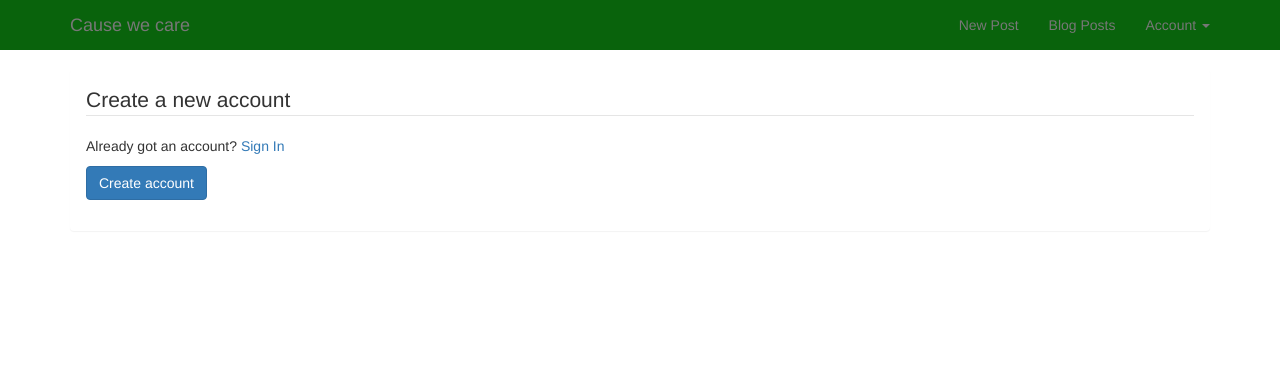
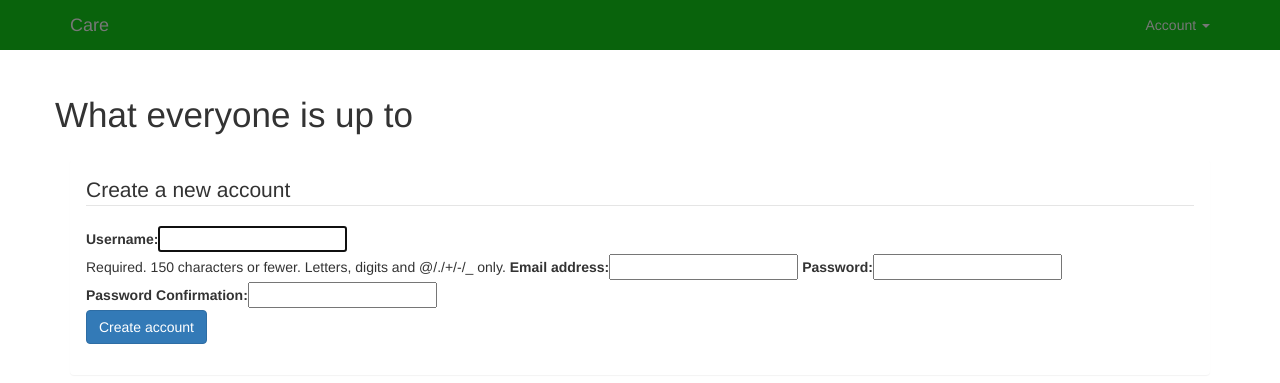
Before and after one commit to aysekubrakupeli/stream-3-end-project, a Django app: page /accounts/register in a window 1280 px wide. Shown: the top 383 px of the page. Run offline with Django 3.2, Linux system fonts and the light colour scheme; some libraries are stand-ins or nearby versions.

Commit message:
Debugging issues

```diff
--- a/accounts/templates/register.html
+++ b/accounts/templates/register.html
@@ -1,13 +1,12 @@
 {% extends "base.html" %}
 {% load bootstrap_tags %}
 {% block content %}
-    <form method="post" action="{% url 'register' %}" class="accountform">
-        <fieldset class="form-group">
-            <legend>Create a new account</legend>
-            <p>Already got an account? <a href="{% url 'login' %}">Sign In</a></p>
-            {% csrf_token %}
-            {{  user_form | as_bootstrap }}
+    <form role="form" method="post" action="{% url 'register' %}" class="accountform">
+        <legend>Create a new account</legend>
+        {% csrf_token %}
+        {{ form | as_bootstrap }}
+        <div class="form-group">
             <button type="submit" class="btn btn-primary">Create account</button>
-        </fieldset>
+        </div>
     </form>
 {% endblock %}
--- a/static/css/style.css
+++ b/static/css/style.css
@@ -87,3 +87,11 @@
 .bio-text{
     font-size: 30px;
 }
+
+.blogtitle {
+    padding-top: 45px;
+}
+
+.blogtitle p {
+    font-size: 35px;
+}
--- a/templates/base.html
+++ b/templates/base.html
@@ -16,42 +16,43 @@
 </head>
 
 <body>
-<!-- Fixed masthead -->
 <nav class="navbar navbar-masthead navbar-default navbar-fixed-top">
     <div class="container">
         <div class="navbar-header">
             <button type="button" class="navbar-toggle collapsed" data-toggle="collapse" data-target="#navbar"
                     aria-expanded="false" aria-controls="navbar">
                 <span class="sr-only">Toggle navigation</span>
+                <span class="icon-bar"></span>
+                <span class="icon-bar"></span>
+                <span class="icon-bar"></span>
             </button>
-            <a class="navbar-brand" href="{% url 'index' %}">Cause we care</a>
+            <a class="navbar-brand" href="{% url 'index' %}">Care</a>
         </div>
         <div id="navbar" class="navbar-collapse collapse">
             <ul class="nav navbar-nav navbar-right">
-                <li><a href="{% url 'newpost' %}">New Post</a></li>
-                <li><a href="{% url 'index' %}">Blog Posts</a></li>
+                {% if user.is_authenticated %}
+                    <li><a href="{% url 'newpost' %}">New Post</a></li>
+                {% endif %}
                 <li class="dropdown">
                     <a href="#" class="dropdown-toggle" data-toggle="dropdown" role="button" aria-haspopup="true"
                        aria-expanded="false">
-                       <span>
-
-                           {% if request.user.is_authenticated %}
+                        <span>
+                        {% if request.user.is_authenticated %}
                            <img src="{{ MEDIA_URL }}{{ request.user.profile.image }}"
                                                         style="width:25px; height: 25px; background-color: #12ABB2; color: #ffffff;"
                                                         class="img-circle">
                             {% endif %}
-
-
-                        </span> Account <span class="caret"></span></a>
+                        </span> Account <span
+                            class="caret"></span></a>
                     <ul class="dropdown-menu">
-                            {% if request.user.is_authenticated %}
+                        {% if user.is_authenticated %}
                             <li><a href="{% url 'profile' %}">Profile</a></li>
                             <li role="separator" class="divider"></li>
                             <li><a href="{% url 'logout' %}">Log Out</a></li>
-                            {% else %}
-                            <li><a href="{% url 'login' %}">Log In</a></li>
+                        {% else %}
+                            <li><a href="{% url 'login' %}?next={% url 'profile' %}">Log In</a></li>
                             <li><a href="{% url 'register' %}">Register</a></li>
-                            {% endif %}
+                        {% endif %}
                     </ul>
                 </li>
             </ul>
@@ -60,19 +61,15 @@
 </nav>
 
 
-<div id="masthead">
+<div id="masthead" class="blogtitle">
     <div class="container">
-        <div class="row">
-            <h1>
-                <p id="logo" class="lead">Curious wanderer</p>
-            </h1>
+        <div class="row blogtitle">
+                <p id="logo" class="lead">What everyone is up to</p>
         </div>
     </div>
 </div>
 
-
 <div class="container">
-
     <div class="row">
         <div class="col-md-12">
             <div class="panel">
```
Also changed, not shown: db.sqlite3.
